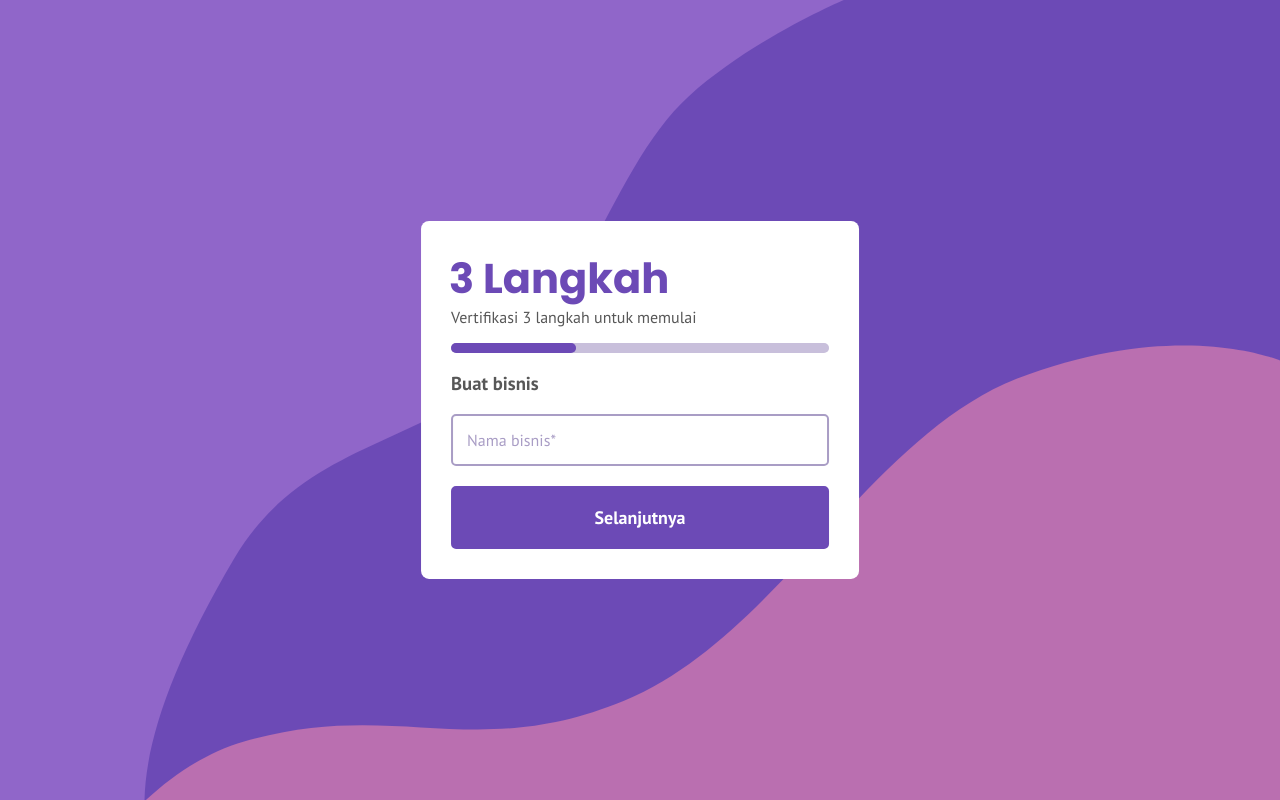
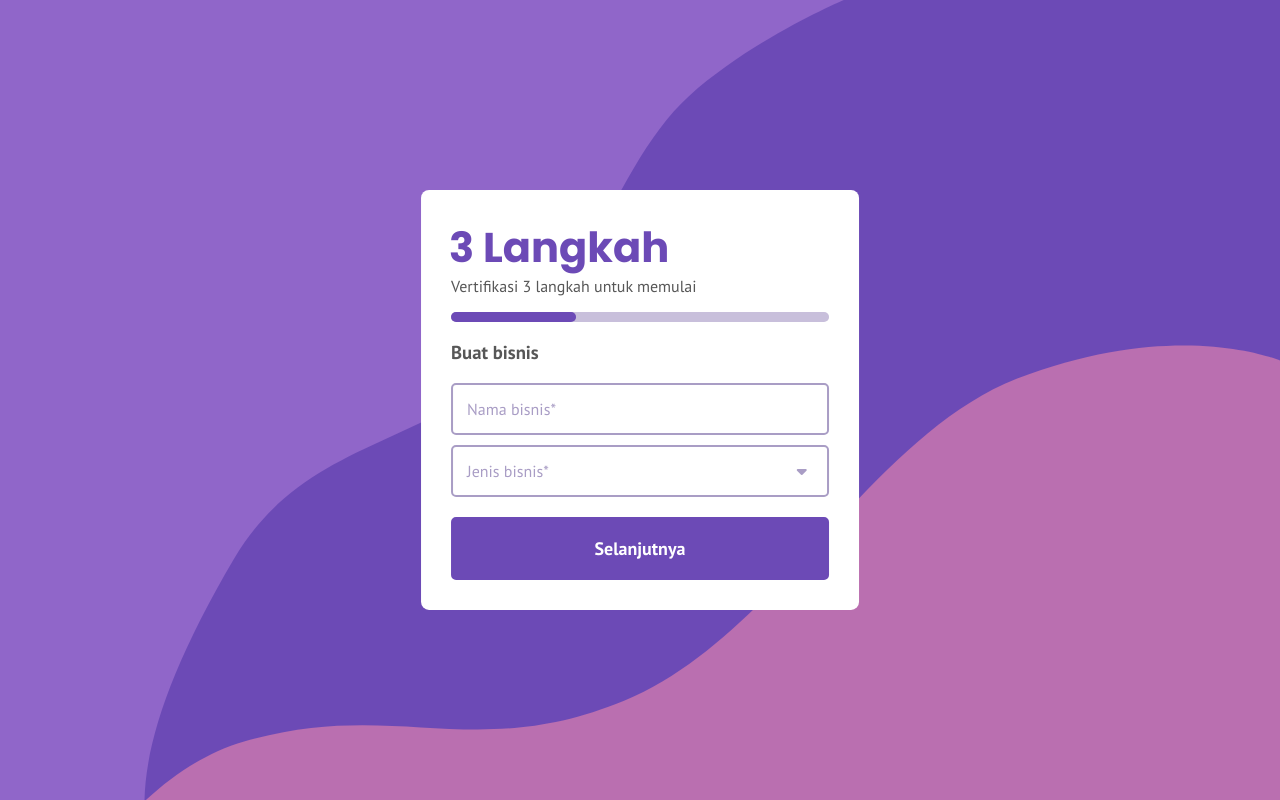
Before and after one commit to norman-andrians/choice-n-click, a PHP site: page /signup/finishing.html in a window 1280 px wide. Run offline with PHP 8.4, Linux system fonts and the light colour scheme; some libraries are stand-ins or nearby versions.

Commit message:
tambah konten form bisnis pendaftaran

```diff
--- /dev/null
+++ b/assets/scripts/data/form-data.js
@@ -0,0 +1,3 @@
+export let registerForm = {
+    "businessType" : ["Restoran", "Restoran kulinar", "Kafe", "Toko Makanan", "Toko Kopi", "Toko Fashion", "Lain-lain"]
+};
--- a/assets/scripts/form/form-manajement.js
+++ b/assets/scripts/form/form-manajement.js
@@ -1,11 +1,17 @@
+import * as fdata from "../data/form-data.js"
+
 const inptext = document.querySelectorAll(".inp-text");
 const inpOtp = document.querySelector(".inp-six-dig").children;
+
+const dropdown = $('.inp-dp-ct');
 
 const keycodes = {
     "backspace" : 8,
     "right" : 39,
     "left" : 37
 }
+
+let tbDrop = false;
 
 const nums = Array.from(Array(10).keys());
 
@@ -65,6 +71,7 @@ function checkInput() {
 
 }
 
+// fungsi untuk navigasi input kode otp
 function otpInput() {
     for (let i = 0; i < inpOtp.length; i++) {
         inpOtp[i].addEventListener('input', () => {
@@ -98,6 +105,29 @@ function otpInput() {
     }
 }
 
+function addDropDown(element, trigger, arrow, data, stats) {
+    let outInner = "";
+
+    data.forEach((item) => {
+        outInner += "<div class=\"inp-dp-row\">"+item+"</div>";
+    });
+
+    element.html(outInner);
+
+    trigger.click(() => {
+        if (stats == false) {
+            element.css("height", "300%");
+            arrow.css("transform", "rotateZ(0deg)");
+            stats = true;
+        }
+        else {
+            element.css("height", "0%");
+            arrow.css("transform", "rotateZ(180deg)");
+            stats = false;
+        }
+    });
+}
+
 $(document).ready(() => {
     checkInput();
     for (let i = 0; i < inptext.length; i++) {
@@ -108,4 +138,6 @@ $(document).ready(() => {
 
     inpOtp[0].focus();
     otpInput();
+
+    addDropDown(dropdown, $('.inp-dropdown'), $('inp-dp-da-icon').children(), fdata.registerForm.businessType, tbDrop);
 });
--- a/assets/styles/user-signlogin-page.css
+++ b/assets/styles/user-signlogin-page.css
@@ -174,3 +174,63 @@
     width: 40%;
     transition: .2s;
 }
+
+.inp-dropdown {
+    width: 91.5%;
+    padding: 14px;
+    background-color: transparent;
+    font-family: 'pt sans';
+    font-size: medium;
+    border: 2px solid #a99dc5;
+    border-radius: 5px;
+    color: #a99dc5;
+    outline: none;
+    position: relative;
+    cursor: pointer;
+    transition: .2s;
+}
+.inp-dropdown::before {
+    content: "";
+    background-color: #ece3ff;
+    position: absolute;
+    top: 0;
+    left: 0;
+    width: 0%;
+    height: 100%;
+    border-radius: 5px;
+    transition: .5s;
+    z-index: -1;
+}
+.inp-dropdown:hover {
+    border: 2px solid #6C4AB6;
+    color: #6C4AB6;
+}
+.inp-dp-da-icon {
+    position: absolute;
+    right: 20px;
+    top: 50%;
+    transform: translateY(-50%);
+}
+.inp-dp-ct {
+    background-color: white;
+    border-radius: 5px;
+    width: 100%;
+    position: absolute;
+    top: 120%;
+    left: 0;
+    padding: 0px;
+    overflow-y: scroll;
+    height: 0;
+    transition: .5s;
+}
+.inp-dp-row {
+    padding: 10px;
+    color: #6C4AB6;
+    font-family: 'noto sans';
+    font-size: small;
+    transition: .2s;
+}
+.inp-dp-row:hover {
+    background-color: #6C4AB6;
+    color: white;
+}
--- a/signup/finishing.html
+++ b/signup/finishing.html
@@ -13,6 +13,7 @@
     <link rel="stylesheet" href="../assets/styles/main.css">
     <link rel="stylesheet" href="../assets/styles/user-signlogin-page.css">
     <script src="https://ajax.googleapis.com/ajax/libs/jquery/3.6.1/jquery.min.js"></script>
+    <script src="https://kit.fontawesome.com/9833b8478b.js" crossorigin="anonymous"></script>
 </head>
 <body>
     <div class="main-bg">
@@ -49,7 +50,15 @@
                             <h3>Buat bisnis</h3>
                         </header>
                         <div class="inp-row">
-                            <div class="inp-text"><div class="inp-bg"></div><input type="text" name="businessname" id="bname" placeholder="Nama bisnis*"></div>
+                            <div class="inp-text"><div class="inp-bg"></div><input type="text" name="bname" id="bname" placeholder="Nama bisnis*"></div>
+                        </div>
+                        <div class="inp-row">
+                            <div class="inp-dropdown">
+                                <input type="hidden" name="btype" value="">
+                                <div class="inp-dp-text">Jenis bisnis*</div>
+                                <div class="inp-dp-da-icon"><i class="fa-solid fa-caret-down"></i></div>
+                                <div class="inp-dp-ct"></div>
+                            </div>
                         </div>
                         <div class="inp-sub-nito"><button id="sub-nito-btn" type="submit">Selanjutnya</button></div>
                     </div>
@@ -57,6 +66,6 @@
             </div>
         </div>
     </div>
-    <script src="../assets/scripts/form/form-manajement.js"></script>
+    <script type="module" src="../assets/scripts/form/form-manajement.js"></script>
 </body>
 </html>
```
